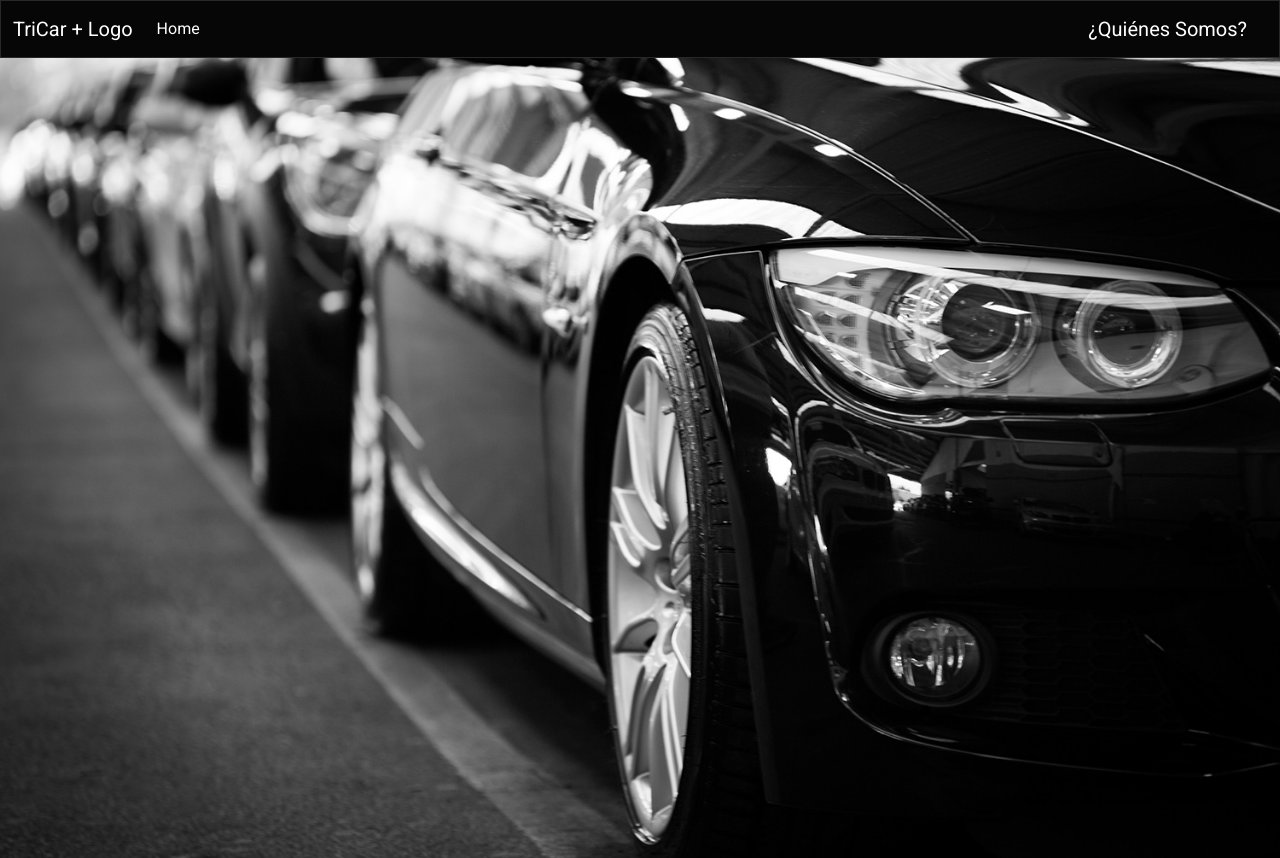
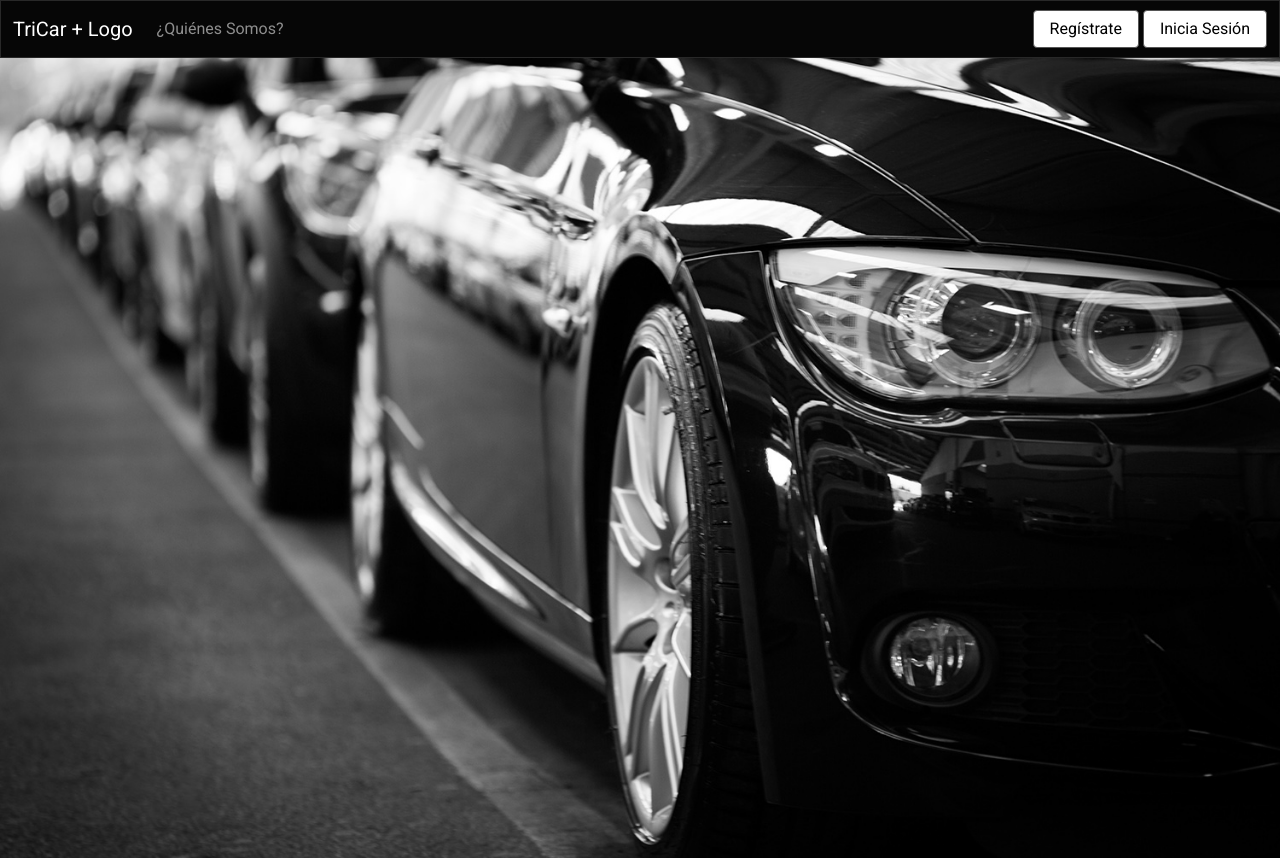
Before and after one commit to valdiviesod/TriCar, a web app: file index.html in a window 1280 px wide. Run offline with its HTML, style and script files only (its server is not run), Linux system fonts and the light colour scheme.

Commit message:
Barra de navegacion nueva

```diff
--- a/css/app.css
+++ b/css/app.css
@@ -1,4 +1,4 @@
 .imagenGrande img {
-    max-width: 100%;
-    height: auto;
+    width: 100%;
+    height: 100%;
 }
--- a/index.html
+++ b/index.html
@@ -22,35 +22,23 @@
             <div class="collapse navbar-collapse" id="navbarColor02">
                 <ul class="navbar-nav me-auto">
                     <li class="nav-item">
-                        <a class="nav-link active" href="#">Home
-                  <span class="visually-hidden">(current)</span>
-                </a>
+                        <a class="nav-link" href="./views/quienesSomos.html">¿Quiénes Somos?</a>
+                    </li>
                 </ul>
-            </div>
-            <div class="collapse navbar-collapse" id="navbarColor01">
-                <ul class="navbar-nav me-auto"></ul>
                 <form class="d-flex">
-                    <a class="navbar-brand" href="./views/quienesSomos.html">¿Quiénes Somos?</a>
+                    <button style="background-color: white; color: black;" class="btn btn-secondary my-2 my-sm-0" type="submit">Regístrate</button>
                     <span>&nbsp;</span>
+                    <button style="background-color: white; color: black;" class="btn btn-secondary my-2 my-sm-0" type="submit">Inicia Sesión</button>
                 </form>
             </div>
         </div>
     </nav>
 
-    <div class="container">
 
+    <div class="imagenGrande">
+        <img src="./img/grupoCarros.jpg" />
     </div>
 
-    <div class="imagenGrande">
-        <img src="./img/grupoCarros.jpg">
-    </div>
-    </div>
-
-
-    </div>
-    </div>
-
-    </div>
 
 </body>
 
```
